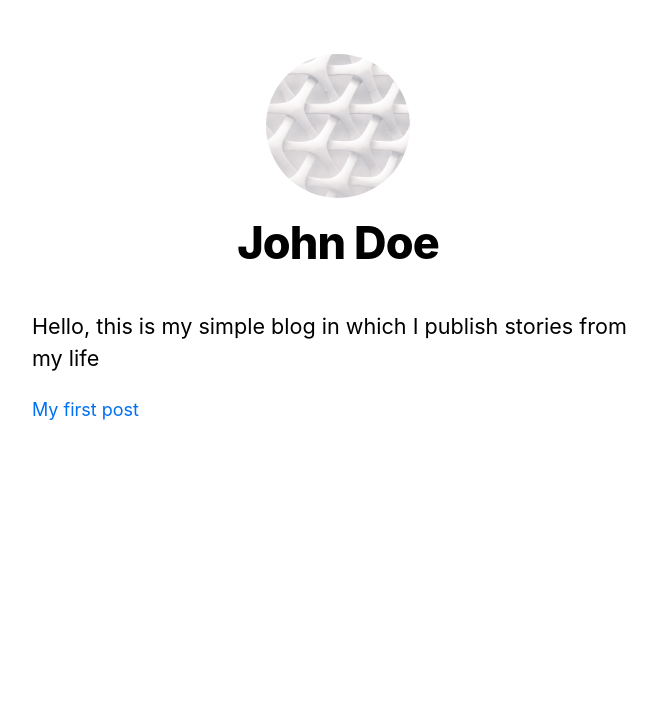
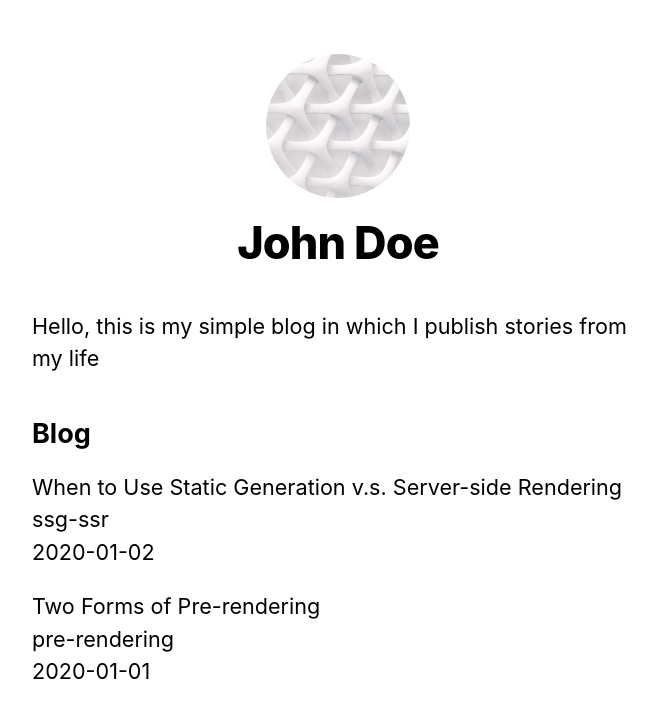
Before and after one commit to krauchuk/simple-blog, a Next.js app: page / in a window 1280 px wide. Shown: the top 718 px of the page, without its empty margins (302-959 px from the left). Built offline with nearby package versions, Linux system fonts and the light colour scheme.

Commit message:
added static posts

```diff
--- a/package.json
+++ b/package.json
@@ -6,6 +6,7 @@
     "start": "next start"
   },
   "dependencies": {
+    "gray-matter": "^4.0.3",
     "next": "latest",
     "react": "18.2.0",
     "react-dom": "18.2.0"
--- a/pages/index.js
+++ b/pages/index.js
@@ -1,11 +1,19 @@
 import Head from 'next/head'
-import Link from 'next/link'
 
 import { Layout } from '../components/Layout'
 import { siteTitle } from '../constants'
 import utilStyles from '../styles/utils.module.css'
+import { getSortedPostsData } from '../utils/postsParser'
 
-export default function Home() {
+export async function getStaticProps() {
+  const allPostsData = getSortedPostsData()
+
+  return {
+    props: { allPostsData },
+  }
+}
+
+export default function Home({ allPostsData }) {
   return (
     <Layout isHomePage>
       <Head>
@@ -14,8 +22,19 @@
       <section className={utilStyles.headingMd}>
         <p>Hello, this is my simple blog in which I publish stories from my life</p>
       </section>
-      <section>
-        <Link href="/posts/first-post">My first post</Link>
+      <section className={`${utilStyles.headingMd} ${utilStyles.padding1px}`}>
+        <h2 className={utilStyles.headingLg}>Blog</h2>
+        <ul className={utilStyles.list}>
+          {allPostsData.map(({ id, date, title }) => (
+            <li className={utilStyles.listItem} key={id}>
+              {title}
+              <br />
+              {id}
+              <br />
+              {date}
+            </li>
+          ))}
+        </ul>
       </section>
     </Layout>
   )
--- /dev/null
+++ b/posts/pre-rendering.md
@@ -0,0 +1,11 @@
+---
+title: 'Two Forms of Pre-rendering'
+date: '2020-01-01'
+---
+
+Next.js has two forms of pre-rendering: **Static Generation** and **Server-side Rendering**. The difference is in **when** it generates the HTML for a page.
+
+- **Static Generation** is the pre-rendering method that generates the HTML at **build time**. The pre-rendered HTML is then _reused_ on each request.
+- **Server-side Rendering** is the pre-rendering method that generates the HTML on **each request**.
+
+Importantly, Next.js lets you **choose** which pre-rendering form to use for each page. You can create a "hybrid" Next.js app by using Static Generation for most pages and using Server-side Rendering for others.
--- /dev/null
+++ b/posts/ssg-ssr.md
@@ -0,0 +1,19 @@
+---
+title: 'When to Use Static Generation v.s. Server-side Rendering'
+date: '2020-01-02'
+---
+
+We recommend using **Static Generation** (with and without data) whenever possible because your page can be built once and served by CDN, which makes it much faster than having a server render the page on every request.
+
+You can use Static Generation for many types of pages, including:
+
+- Marketing pages
+- Blog posts
+- E-commerce product listings
+- Help and documentation
+
+You should ask yourself: "Can I pre-render this page **ahead** of a user's request?" If the answer is yes, then you should choose Static Generation.
+
+On the other hand, Static Generation is **not** a good idea if you cannot pre-render a page ahead of a user's request. Maybe your page shows frequently updated data, and the page content changes on every request.
+
+In that case, you can use **Server-Side Rendering**. It will be slower, but the pre-rendered page will always be up-to-date. Or you can skip pre-rendering and use client-side JavaScript to populate data.
--- /dev/null
+++ b/utils/postsParser.js
@@ -0,0 +1,19 @@
+import fs from 'fs'
+import path from 'path'
+import matter from 'gray-matter'
+
+const postsDirectory = path.join(process.cwd(), 'posts')
+
+export function getSortedPostsData() {
+  const fileNames = fs.readdirSync(postsDirectory)
+  const allPostsData = fileNames.map(fileName => {
+    const id = fileName.replace(/\.md$/, '')
+    const fullPath = path.join(postsDirectory, fileName)
+    const fileContents = fs.readFileSync(fullPath, 'utf8')
+    const matterResult = matter(fileContents)
+
+    return { id, ...matterResult.data }
+  })
+
+  return allPostsData.sort((a, b) => (a.date < b.date ? 1 : -1))
+}
```
Also changed, not shown: 1 other file (tests, documents, lock files or other folders).
